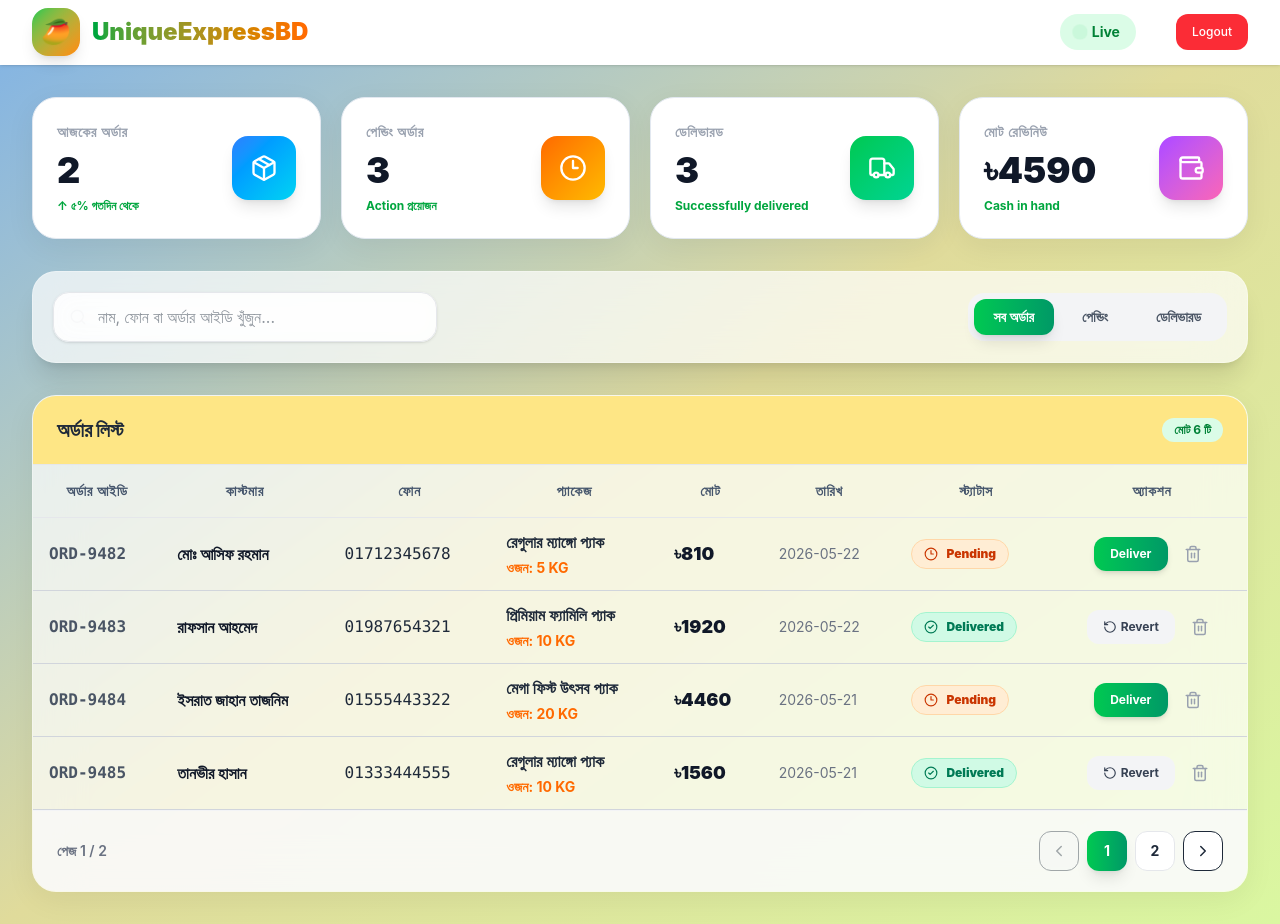
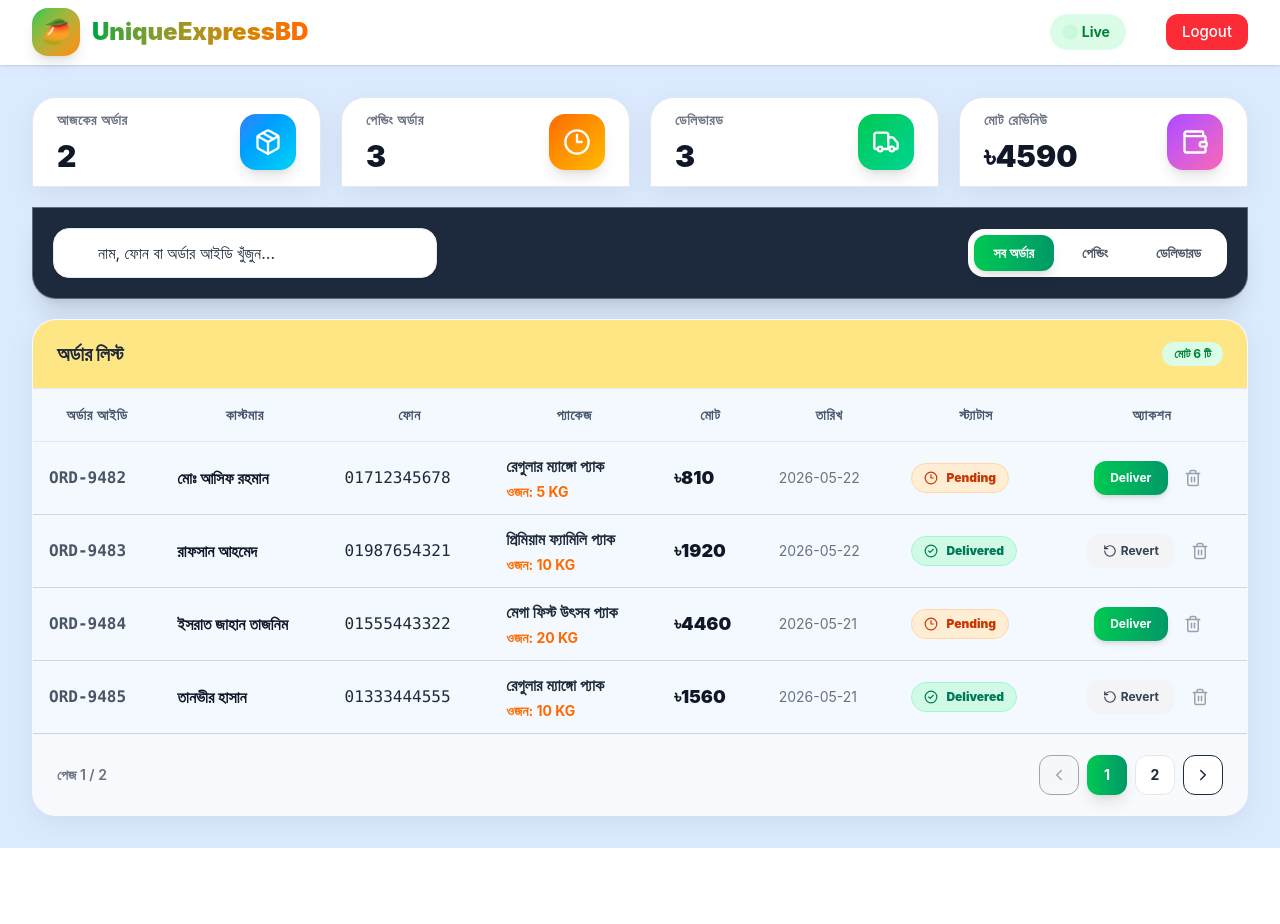
Before and after one commit to mostakinahmed/uxbd-admin, a React (Vite) app: page /dashboard in a window 1280 px wide. After the commit the page ends 848 px from the top, so only its background shows below. Built offline with nearby package versions, Linux system fonts and the light colour scheme; sample sign-in values are in the browser's storage.

Commit message:
first commit

```diff
--- a/src/pages/Dashboard.jsx
+++ b/src/pages/Dashboard.jsx
@@ -103,7 +103,7 @@ const AdminDashboard = () => {
     };
 
     return (
-        <div className="min-h-screen bg-gradient-to-br from-[#7fb2e6] via-[#e0db9b] to-[#daf7a1] font-sans text-gray-800">
+        <div className="min-h-screen bg-blue-100 font-sans text-gray-800">
 
             {/* Navbar */}
             <header className="sticky top-0 z-40 backdrop-blur-xl bg-white border-b border-white/20 shadow-sm">
@@ -131,7 +131,7 @@ const AdminDashboard = () => {
                         </div>
                         <button
                             onClick={handleLogout}
-                        className="bg-red-500 text-white font-medium md:px-4 px-2 text-xs md:text-md rounded-xl"
+                            className="bg-red-500 text-white font-medium md:px-4 px-2 text-xs md:text-[15px] rounded-xl"
                         >
                             Logout
                         </button>
@@ -142,7 +142,7 @@ const AdminDashboard = () => {
             </header>
 
             {/* Main */}
-            <main className="max-w-7xl mx-auto px-4 lg:px-8 py-8 space-y-8">
+            <main className="max-w-7xl mx-auto px-4 lg:px-8 md:py-8 py-4 space-y-5">
 
                 {/* Cards */}
                 <section className="grid grid-cols-1 sm:grid-cols-2 lg:grid-cols-4 gap-5">
@@ -183,7 +183,7 @@ const AdminDashboard = () => {
                 </section>
 
                 {/* Filters */}
-                <section className="bg-white/70 backdrop-blur-xl border border-white/30 shadow-xl rounded-3xl p-5 flex flex-col lg:flex-row gap-4 justify-between items-center">
+                <section className="bg-slate-800 backdrop-blur-xl border border-white/30 shadow-xl rounded-b-3xl p-5 flex flex-col lg:flex-row gap-4 justify-between items-center">
 
                     {/* Search */}
                     <div className="relative w-full lg:w-96">
@@ -198,12 +198,12 @@ const AdminDashboard = () => {
                             placeholder="নাম, ফোন বা অর্ডার আইডি খুঁজুন..."
                             value={searchTerm}
                             onChange={handleSearch}
-                            className="w-full pl-11 pr-4 py-3 rounded-2xl border border-gray-200 bg-white/80 backdrop-blur-md shadow-sm focus:ring-4 focus:ring-green-200 outline-none transition"
+                            className="w-full pl-11 pr-4 py-3 placeholder:text-slate-800 rounded-2xl border border-gray-200 bg-white backdrop-blur-md shadow-sm focus:ring-4 focus:ring-green-600 outline-none transition"
                         />
                     </div>
 
                     {/* Filter Tabs */}
-                    <div className="flex bg-gray-100 p-1.5 rounded-2xl gap-2">
+                    <div className="flex bg-white p-1.5 rounded-2xl gap-2">
 
                         {["All", "Pending", "Delivered"].map(tab => (
 
@@ -230,7 +230,7 @@ const AdminDashboard = () => {
                 <section className="bg-white/70 backdrop-blur-xl rounded-3xl border border-white/30 shadow-[0_8px_30px_rgb(0,0,0,0.06)] overflow-hidden">
 
                     {/* Header */}
-                    <div className="px-6 py-5 bg-amber-200 border-b border-gray-200 flex justify-between items-center">
+                    <div className="px-6 md:py-5 py-3 bg-amber-200 border-b border-gray-200 flex justify-between items-center">
 
                         <h3 className="md:text-xl text-lg font-black text-gray-800">
                             অর্ডার লিস্ট
@@ -484,27 +484,25 @@ const MetricCard = ({
 
     return (
 
-        <div className="bg-white backdrop-blur-xl p-6 rounded-3xl border border-slate-200 shadow-[0_8px_30px_rgb(0,0,0,0.06)] hover:scale-[1.02] transition-all duration-300">
+        <div className="bg-white backdrop-blur-xl px-6 py-3 rounded-t-3xl border border-slate-200 shadow-[0_8px_30px_rgb(0,0,0,0.06)] hover:scale-[1.02] transition-all duration-300">
 
             <div className="flex items-center justify-between">
 
                 <div>
 
-                    <p className="text-sm font-bold text-gray-400 uppercase tracking-wider">
+                    <p className="text-sm font-bold text-gray-500 uppercase tracking-wider">
                         {title}
                     </p>
 
-                    <h2 className="md:text-4xl text-2xl font-black mt-2 text-gray-900">
+                    <h2 className="md:text-3xl text-2xl font-black mt-2 text-gray-900">
                         {value}
                     </h2>
 
-                    <p className="text-xs mt-2 text-green-600 font-bold">
-                        {subtitle}
-                    </p>
+
 
                 </div>
 
-                <div className={`w-16 h-16 rounded-2xl bg-gradient-to-br ${gradient} text-white flex items-center justify-center shadow-lg`}>
+                <div className={`md:w-14 md:h-14 w-12 h-12 rounded-2xl bg-gradient-to-br ${gradient} text-white flex items-center justify-center shadow-lg`}>
                     {icon}
                 </div>
 
```
Lines whose indentation alone changed are shown as unchanged.
